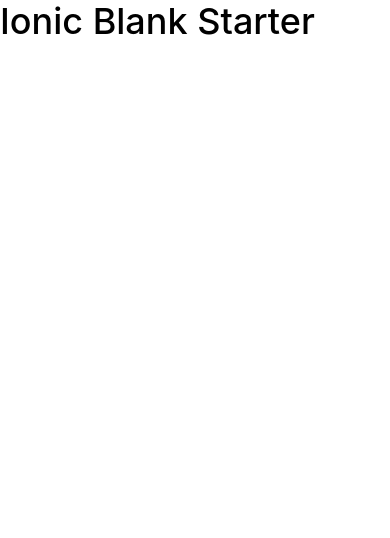
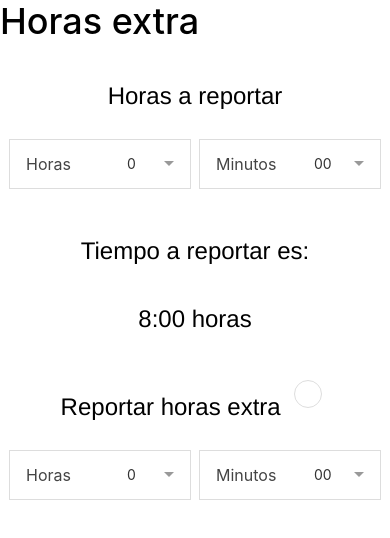
Before and after one commit to diegonm12/Prueba, a website: page www/index.html in a window 390 px wide. Drawn offline with Linux system fonts and the light colour scheme; some packages are replaced by stand-ins of ours; files that its build step writes are made by us from their sources.

Commit message:
Modifica la vista en blanco con data

```diff
--- a/www/css/style.css
+++ b/www/css/style.css
@@ -1 +1,11 @@
 /* Empty. Add your own CSS if you like */
+
+h3.title{
+    color: black;
+    font-family: Helvetica Neue;
+    font-weight: 200;
+    text-align: center;
+    margin-top: 10%;
+    margin-bottom: 5%
+
+}
--- a/www/index.html
+++ b/www/index.html
@@ -1,10 +1,10 @@
 <!DOCTYPE html>
 <html>
+
 <head>
   <meta charset="utf-8">
   <meta name="viewport" content="initial-scale=1, maximum-scale=1, user-scalable=no, width=device-width">
   <title></title>
-
   <link rel="manifest" href="manifest.json">
 
   <!-- un-comment this code to enable service worker
@@ -32,14 +32,131 @@
   <!-- your app's js -->
   <script src="js/app.js"></script>
 </head>
+
 <body ng-app="starter">
 
   <ion-pane>
     <ion-header-bar class="bar-stable">
-        <h1 class="title">Ionic Blank Starter</h1>
+      <h1 class="title">Horas extra</h1>
     </ion-header-bar>
     <ion-content>
+      <h3 class = "title">Horas a reportar</h3>
+      <div class="row">
+        <div class="col">
+          <label class="item item-input item-select">
+            <div class="input-label">
+              Horas
+            </div>
+            <div class="row">
+              <div class="col">
+                <select>
+                  <option>0</option>
+                  <option>1</option>
+                  <option>2</option>
+                  <option>3</option>
+                  <option>4</option>
+                  <option>5</option>
+                  <option>6</option>
+                  <option>7</option>
+                  <option>8</option>
+                  <option>9</option>
+                  <option>10</option>
+                </select>
+              </div>
+            </div>
+          </label>
+        </div>
+        <div class="col">
+          <label class="item item-input item-select">
+            <div class="input-label">
+              Minutos
+            </div>
+            <div class="row">
+              <div class="col">
+                <select>
+                  <option>00</option>
+                  <option>05</option>
+                  <option>10</option>
+                  <option>15</option>
+                  <option>20</option>
+                  <option>25</option>
+                  <option>30</option>
+                  <option>35</option>
+                  <option>40</option>
+                  <option>45</option>
+                  <option>50</option>
+                  <option>55</option>
+                </select>
+              </div>
+            </div>
+          </label>
+        </div>
+      </div>
+      <h3 class = "title">Tiempo a reportar es:</h3>
+      <h3 class = "title">8:00 horas</h3>
+      <h3 class = "title">Reportar horas extra
+          <label class = "checkbox">
+              <input type = "checkbox">
+           </label>
+      </h3>
+
+      <div class="row">
+          <div class="col">
+            <label class="item item-input item-select">
+              <div class="input-label">
+                Horas
+              </div>
+              <div class="row">
+                <div class="col">
+                  <select>
+                    <option>0</option>
+                    <option>1</option>
+                    <option>2</option>
+                    <option>3</option>
+                    <option>4</option>
+                    <option>5</option>
+                    <option>6</option>
+                    <option>7</option>
+                    <option>8</option>
+                    <option>9</option>
+                    <option>10</option>
+                  </select>
+                </div>
+              </div>
+            </label>
+          </div>
+          <div class="col">
+            <label class="item item-input item-select">
+              <div class="input-label">
+                Minutos
+              </div>
+              <div class="row">
+                <div class="col">
+                  <select>
+                    <option>00</option>
+                    <option>05</option>
+                    <option>10</option>
+                    <option>15</option>
+                    <option>20</option>
+                    <option>25</option>
+                    <option>30</option>
+                    <option>35</option>
+                    <option>40</option>
+                    <option>45</option>
+                    <option>50</option>
+                    <option>55</option>
+                  </select>
+                </div>
+              </div>
+            </label>
+          </div>
+        </div>
+
+
+
+
     </ion-content>
   </ion-pane>
 </body>
+
 </html>
```
Lines whose indentation alone changed are shown as unchanged.
